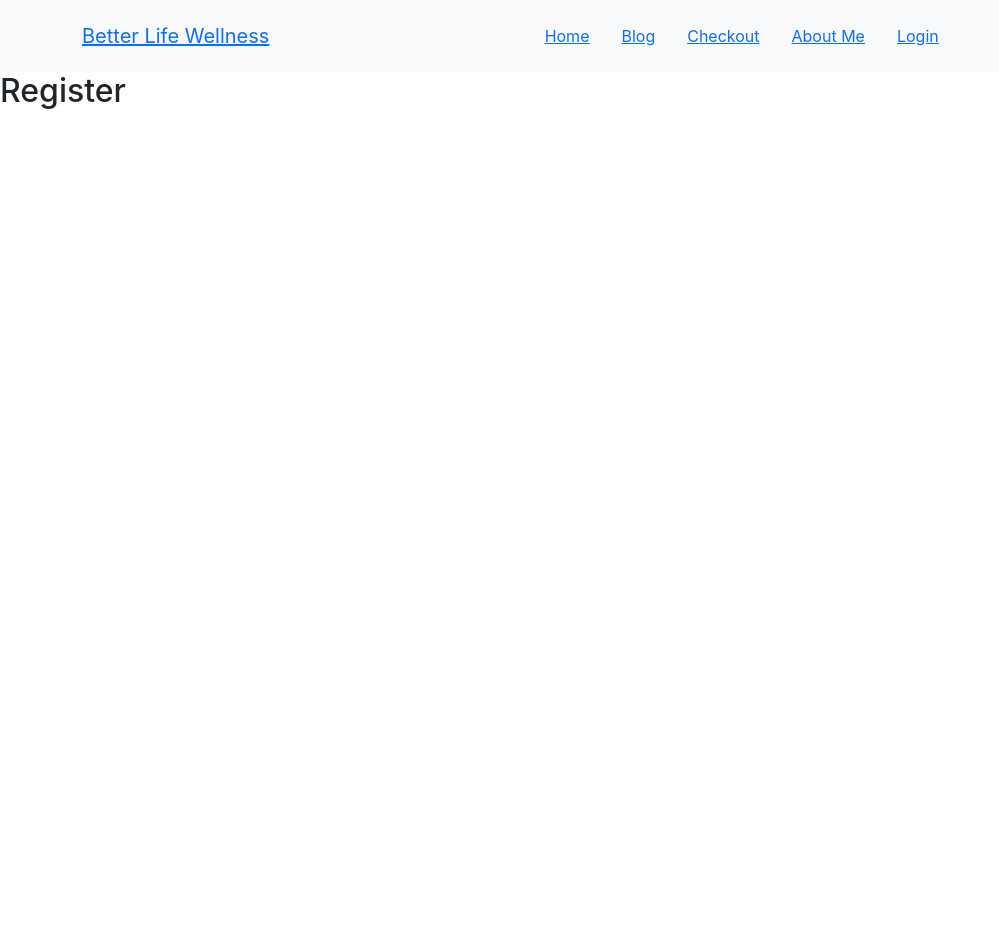
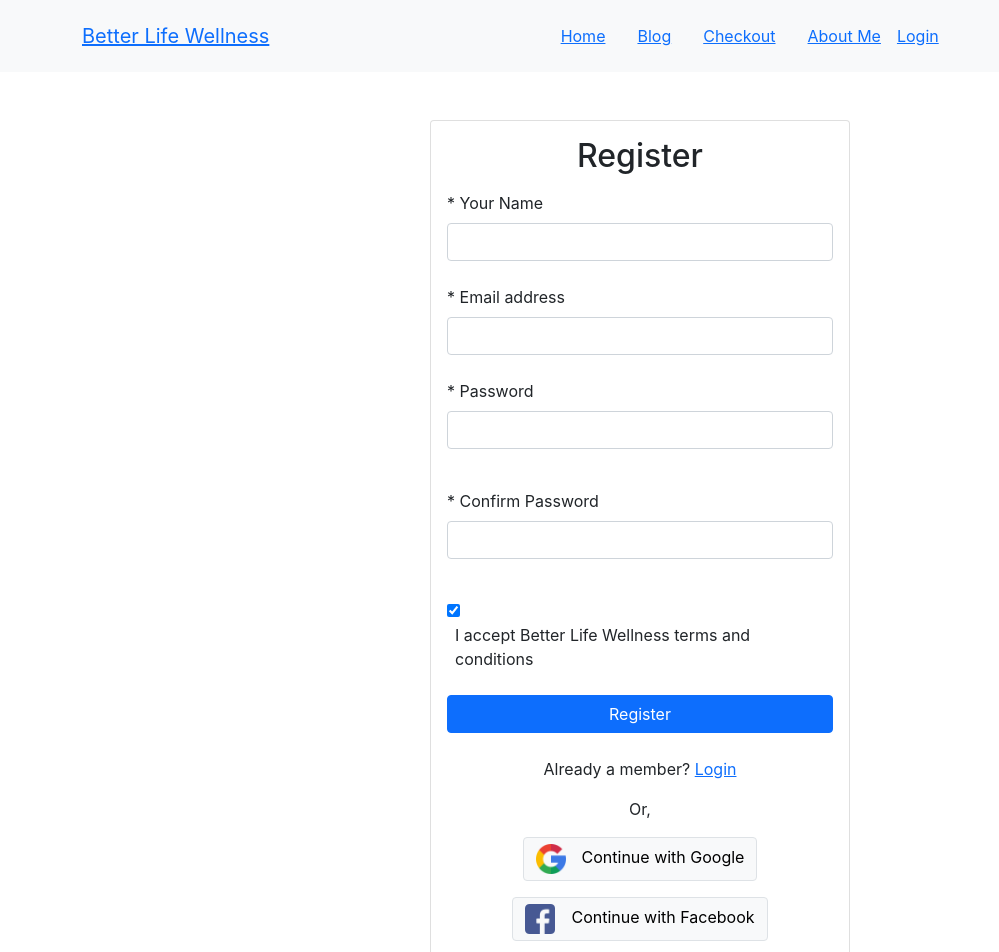
Before and after one commit to mak-alamin/better-life-wellness, a React (Create React App) app: page /register in a window 1280 px wide. Shown: the top 952 px of the page, without its empty margins (0-999 px from the left). Before the commit the page ends 800 px from the top, so only its background shows below. Built offline with nearby package versions, Linux system fonts and the light colour scheme; no server answers.

Commit message:
completed email pass registration

```diff
--- a/src/App.js
+++ b/src/App.js
@@ -7,6 +7,7 @@ import Header from "./components/Header/Header";
 import Home from "./components/Home/Home";
 import Login from "./components/Login/Login";
 import NotFound from "./components/NotFound/NotFound";
+import Profile from "./components/Profile/Profile";
 import Register from "./components/Register/Register";
 import RequireAuth from "./components/RequireAuth/RequireAuth";
 
@@ -33,6 +34,15 @@ function App() {
         <Route path="login" element={<Login></Login>} />
         <Route path="register" element={<Register></Register>} />
 
+        <Route
+          path="profile"
+          element={
+            <RequireAuth>
+              <Profile></Profile>
+            </RequireAuth>
+          }
+        />
+
         <Route path="*" element={<NotFound></NotFound>} />
       </Routes>
     </>
--- a/src/components/Header/Header.js
+++ b/src/components/Header/Header.js
@@ -1,8 +1,17 @@
+import { signOut } from "firebase/auth";
 import React from "react";
 import { Container, Nav, Navbar } from "react-bootstrap";
+import { useAuthState } from "react-firebase-hooks/auth";
 import { Link } from "react-router-dom";
+import auth from "../../firebase.init";
 
 const Header = () => {
+  const [user] = useAuthState(auth);
+
+  const handleLogOut = (event) => {
+    event.preventDefault();
+    signOut(auth);
+  };
   return (
     <header>
       <Navbar bg="light" expand="lg" className="px-1 py-3">
@@ -25,9 +34,20 @@ const Header = () => {
               <Link to="/about" className="px-3">
                 About Me
               </Link>
-              <Link to="/login" className="px-3">
-                Login
-              </Link>
+
+              {user && (
+                <Link to="/profile" className="px-3">
+                  My Account
+                </Link>
+              )}
+
+              {user ? (
+                <a href="#" onClick={handleLogOut} className="px-3">
+                  Log out
+                </a>
+              ) : (
+                <Link to="login">Login</Link>
+              )}
             </Nav>
           </Navbar.Collapse>
         </Container>
--- a/src/components/Login/Login.js
+++ b/src/components/Login/Login.js
@@ -1,50 +1,80 @@
-import React from "react";
-import { Link } from "react-router-dom";
+import React, { useRef } from "react";
+import {
+  useSendPasswordResetEmail,
+  useSignInWithEmailAndPassword,
+} from "react-firebase-hooks/auth";
+import { Link, useLocation, useNavigate } from "react-router-dom";
+import auth from "../../firebase.init";
+import Loading from "../Loading/Loading";
 
 const Login = () => {
+  const emailRef = useRef("");
+  const passwordRef = useRef("");
+  const navigate = useNavigate();
+  const location = useLocation();
+
+  let from = location.state?.from?.pathname || "/";
+  let errorElement;
+
+  const [signInWithEmailAndPassword, user, loading, error] =
+    useSignInWithEmailAndPassword(auth);
+
+  const [sendPasswordResetEmail, sending] = useSendPasswordResetEmail(auth);
+
+  if (user) {
+    console.log(user);
+
+    navigate(from, { replace: true });
+  }
+
+  if (error) {
+    errorElement = <p className="text-danger">Error: {error?.message}</p>;
+  }
+
+  const handleSubmit = (event) => {
+    event.preventDefault();
+    const email = emailRef.current.value;
+    const password = passwordRef.current.value;
+
+    signInWithEmailAndPassword(email, password);
+  };
+
   return (
     <div className="container my-5">
-      <form className="mx-auto login-form card p-3">
+      <form className="mx-auto login-form card p-3" onSubmit={handleSubmit}>
         <h2 className="text-center mb-3">Login</h2>
+
+        {errorElement}
         <div className="form-outline mb-4">
-          <label className="form-label" for="form2Example1">
+          <label className="form-label" htmlFor="form2Example1">
             Email address
           </label>
-          <input type="email" id="form2Example1" className="form-control" />
+          <input
+            type="email"
+            ref={emailRef}
+            id="form2Example1"
+            className="form-control"
+          />
         </div>
 
         <div className="form-outline mb-4">
-          <label className="form-label" for="form2Example2">
+          <label className="form-label" htmlFor="form2Example2">
             Password
           </label>
-          <input type="password" id="form2Example2" className="form-control" />
+          <input
+            type="password"
+            ref={passwordRef}
+            id="form2Example2"
+            className="form-control"
+          />
+          <a href="#!">Forgot password?</a>
         </div>
 
-        <div className="row mb-4">
-          <div className="col d-flex justify-content-center">
-            <div className="form-check">
-              <input
-                className="form-check-input"
-                type="checkbox"
-                value=""
-                id="form2Example31"
-                checked
-              />
-              <label className="form-check-label" for="form2Example31">
-                {" "}
-                Remember me{" "}
-              </label>
-            </div>
-          </div>
-
-          <div className="col">
-            <a href="#!">Forgot password?</a>
-          </div>
-        </div>
-
-        <button type="button" className="btn btn-primary btn-block mb-4">
+        <button type="submit" className="btn btn-primary btn-block mb-4">
           Log in
         </button>
+
+        {loading || sending ? <Loading></Loading> : ""}
 
         <div className="text-center">
           <p>
@@ -57,7 +87,7 @@ const Login = () => {
           >
             {" "}
             <img src="./images/google.png" alt="" width={30} className="me-3" />
-            Sign Up with Google
+            Continue with Google
           </button>
 
           <button
@@ -71,7 +101,7 @@ const Login = () => {
               width={30}
               className="me-3"
             />
-            Sign Up with Facebook
+            Continue with Facebook
           </button>
         </div>
       </form>
--- /dev/null
+++ b/src/components/Profile/Profile.js
@@ -0,0 +1,41 @@
+import React from "react";
+import { useAuthState } from "react-firebase-hooks/auth";
+import auth from "../../firebase.init";
+
+const Profile = () => {
+  const [user] = useAuthState(auth);
+
+  const { displayName, email } = user;
+  return (
+    <div className="container">
+      <div className="profile-header">
+        <div className="profile-img">
+          <img src="./bg.jpg" width="200" alt="Profile Image Not Found" />
+        </div>
+        <div className="profile-nav-info">
+          <h3 className="user-name">{displayName}</h3>
+          <div className="address">
+            <p id="state" className="state">
+              Dhaka,
+            </p>
+            <span id="country" className="country">
+              Bangladesh.
+            </span>
+          </div>
+        </div>
+      </div>
+
+      <div className="main-bd">
+        <div className="left-side">
+          <div className="profile-side">
+            <p className="user-mail">
+              <i className="fa fa-envelope"></i> {email}
+            </p>
+          </div>
+        </div>
+      </div>
+    </div>
+  );
+};
+
+export default Profile;
--- a/src/components/Register/Register.js
+++ b/src/components/Register/Register.js
@@ -1,9 +1,174 @@
-import React from "react";
+import React, { useState } from "react";
+import {
+  useCreateUserWithEmailAndPassword,
+  useUpdateProfile,
+} from "react-firebase-hooks/auth";
+import { Link, useNavigate } from "react-router-dom";
+import auth from "../../firebase.init";
+import Loading from "../Loading/Loading";
 
 const Register = () => {
+  const [agree, setAgree] = useState(true);
+  const [passError, setPassError] = useState("");
+  const [passMatchError, setPassMatchError] = useState("");
+
+  const [createUserWithEmailAndPassword, user, loading, error] =
+    useCreateUserWithEmailAndPassword(auth, { sendEmailVerification: true });
+  const [updateProfile, updating, updateError] = useUpdateProfile(auth);
+
+  const navigate = useNavigate();
+
+  if (user) {
+    console.log("User: ", user);
+  }
+
+  const clearMessages = () => {
+    setPassError("");
+    setPassMatchError("");
+  };
+
+  const handleRegister = async (event) => {
+    event.preventDefault();
+
+    clearMessages();
+
+    const name = event.target.name.value;
+    const email = event.target.email.value;
+    const password = event.target.password.value;
+    const confirm_password = event.target.confirm_password.value;
+
+    if (password.length < 6) {
+      setPassError("Password length should be 6 or greater");
+      return;
+    }
+
+    if (password !== confirm_password) {
+      setPassMatchError("Password doesn't match!");
+      return;
+    }
+
+    await createUserWithEmailAndPassword(email, password);
+    await updateProfile({ displayName: name });
+
+    navigate("/profile");
+  };
+
   return (
-    <div>
-      <h2>Register</h2>
+    <div className="container my-5">
+      <form onSubmit={handleRegister} className="mx-auto login-form card p-3">
+        <h2 className="text-center mb-3">Register</h2>
+        {error ? <p className="text-danger">Error: {error?.message}</p> : ""}
+        <div className="form-outline mb-4">
+          <label className="form-label" htmlFor="user_name">
+            * Your Name
+          </label>
+          <input
+            type="text"
+            name="name"
+            id="user_name"
+            className="form-control"
+            required
+          />
+        </div>
+
+        <div className="form-outline mb-4">
+          <label className="form-label" htmlFor="user_email">
+            * Email address
+          </label>
+          <input
+            type="email"
+            name="email"
+            id="user_email"
+            className="form-control"
+            required
+          />
+        </div>
+
+        <div className="form-outline mb-4">
+          <label className="form-label" htmlFor="user_pass">
+            * Password
+          </label>
+          <input
+            type="password"
+            name="password"
+            id="user_pass"
+            className="form-control"
+            required
+          />
+          <p className="text-danger">{passError}</p>
+        </div>
+
+        <div className="form-outline mb-4">
+          <label className="form-label" htmlFor="confirm_user_pass">
+            * Confirm Password
+          </label>
+          <input
+            type="password"
+            name="confirm_password"
+            id="confirm_user_pass"
+            className="form-control"
+            required
+          />
+          <p className="text-danger">{passMatchError}</p>
+        </div>
+
+        <div className="form-outline mb-4">
+          <input
+            onClick={() => setAgree(!agree)}
+            onChange={() => setAgree(!agree)}
+            type="checkbox"
+            name="terms"
+            id="terms"
+            checked={agree}
+          />
+
+          <label
+            className={`ps-2 ${agree ? "" : "text-danger"}`}
+            htmlFor="terms"
+          >
+            I accept Better Life Wellness terms and conditions
+          </label>
+        </div>
+
+        <button
+          type="submit"
+          disabled={!agree}
+          className="btn btn-primary btn-block mb-4"
+        >
+          Register
+        </button>
+
+        {loading || updating ? <Loading></Loading> : ""}
+
+        <div className="text-center">
+          <p>
+            Already a member? <Link to="/login">Login</Link>
+          </p>
+          <p>Or,</p>
+          <button
+            type="button"
+            className="btn btn-light border btn-floating mx-1 mb-3"
+          >
+            {" "}
+            <img src="./images/google.png" alt="" width={30} className="me-3" />
+            Continue with Google
+          </button>
+
+          <button
+            type="button"
+            className="btn btn-light border btn-floating mx-1"
+          >
+            {" "}
+            <img
+              src="./images/facebook.png"
+              alt=""
+              width={30}
+              className="me-3"
+            />
+            Continue with Facebook
+          </button>
+        </div>
+      </form>
     </div>
   );
 };
```
Also changed, not shown: src/App.css (+134 -0 lines).
